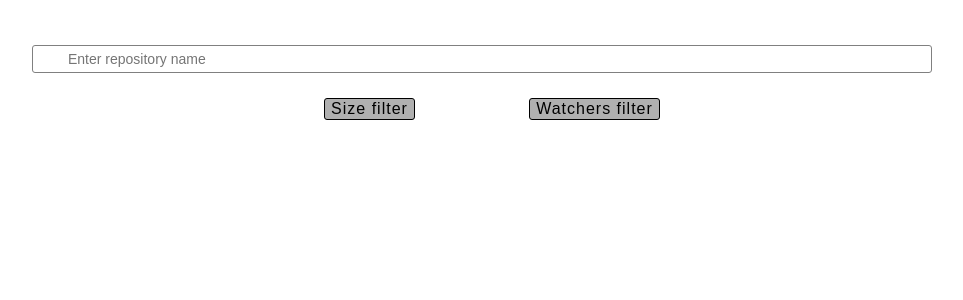
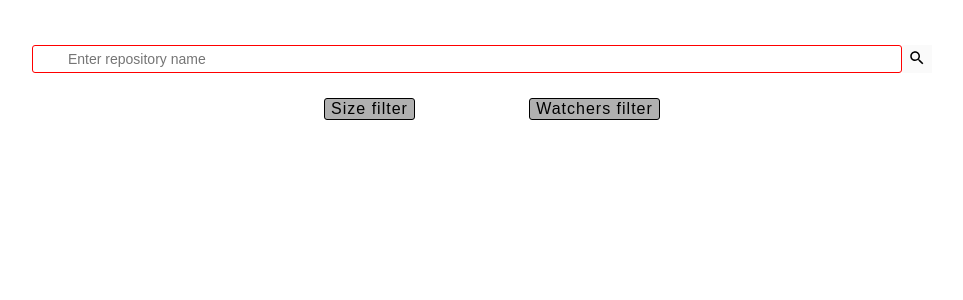
Before and after one commit to neotmiravsego/angural-git-hub-search, an Angular app: page / in a window 1280 px wide. Shown: the top 300 px of the page, without its empty margins (158-1121 px from the left). Built offline with nearby package versions, Linux system fonts and the light colour scheme.

Commit message:
added validators input and  input button search

```diff
--- a/src/app/home/home.component.html
+++ b/src/app/home/home.component.html
@@ -1,12 +1,20 @@
 <div class="container">
-  <div class="wrap-input">
+  <form class="wrap-input" [formGroup]="form">
     <input
-      class="search"
+      [(ngModel)]="searchText"
       type="text"
-      (keyup.enter)="searchRepositories($event.target.value)"
       placeholder="Enter repository name"
+      formControlName="searchInfo"
+      required
     />
-  </div>
+    <button
+      class="searchButton"
+      (click)="searchRepositories(searchText.valueOf())"
+      [disabled]="form.invalid"
+    >
+      <img src="../../assets/img/search.svg" alt="" />
+    </button>
+  </form>
 
   <div class="list-wrap">
     <ul class="list-filters">
--- a/src/app/home/home.component.scss
+++ b/src/app/home/home.component.scss
@@ -1,4 +1,4 @@
-.search {
+input {
   padding: 5px 15px;
   width: 100%;
   border-radius: 3px;
@@ -8,6 +8,9 @@
   font-size: 14px;
   &::placeholder {
     padding: 20px;
+  }
+  &.ng-invalid {
+    border: 1px solid red;
   }
 }
 .wrap-input {
@@ -85,3 +88,6 @@
     transform: translateX(-50%);
   }
 }
+.searchButton {
+  border: none;
+}
--- a/src/app/home/home.component.ts
+++ b/src/app/home/home.component.ts
@@ -2,6 +2,7 @@ import { Component, OnInit } from '@angular/core';
 import { HttpService } from '../http.service';
 import { repoInfo } from '../repository/IRepoInfo';
 import { repositoriesInfo } from '../repository/IreposInfo';
+import { FormGroup, FormControl, Validators } from '@angular/forms';
 
 @Component({
   selector: 'app-home',
@@ -13,21 +14,27 @@ export class HomeComponent implements OnInit {
   repositories: repositoriesInfo[] = [];
   repo: repoInfo;
   isSortedSize: boolean = false;
-  isSortedWatch: boolean=false;
+  isSortedWatch: boolean = false;
+  searchText: string;
+  form: FormGroup = new FormGroup({
+    searchInfo: new FormControl('', Validators.required),
+  });
   constructor(private httpService: HttpService) {}
 
   ngOnInit(): void {}
 
-  searchRepositories(c: string) {
-    this.httpService.getRepositories(c).subscribe((data) => {
+  searchRepositories(searchText) {
+    this.httpService.getRepositories(searchText).subscribe((data) => {
       this.repositories = data;
     });
   }
   sortSize() {
     if (!this.isSortedSize) {
-      this.repositories = this.repositories.sort((a: repositoriesInfo, b: repositoriesInfo) => {
-        return a.size - b.size;
-      });
+      this.repositories = this.repositories.sort(
+        (a: repositoriesInfo, b: repositoriesInfo) => {
+          return a.size - b.size;
+        }
+      );
       this.isSortedSize = true;
     } else {
       this.repositories = this.repositories.reverse();
@@ -35,9 +42,11 @@ export class HomeComponent implements OnInit {
   }
   sortWatchers() {
     if (!this.isSortedWatch) {
-      this.repositories = this.repositories.sort((a: repositoriesInfo, b: repositoriesInfo) => {
-        return a.watchers - b.watchers;
-      });
+      this.repositories = this.repositories.sort(
+        (a: repositoriesInfo, b: repositoriesInfo) => {
+          return a.watchers - b.watchers;
+        }
+      );
       this.isSortedWatch = true;
     } else {
       this.repositories = this.repositories.reverse();
--- a/src/styles.scss
+++ b/src/styles.scss
@@ -17,6 +17,9 @@ a {
   &:hover {
     text-decoration: none;
   }
+}
+button {
+  cursor: pointer;
 }
 h1 {
   margin: 0;
```
Also changed, not shown: src/app/app.module.ts (+9 -3 lines).
